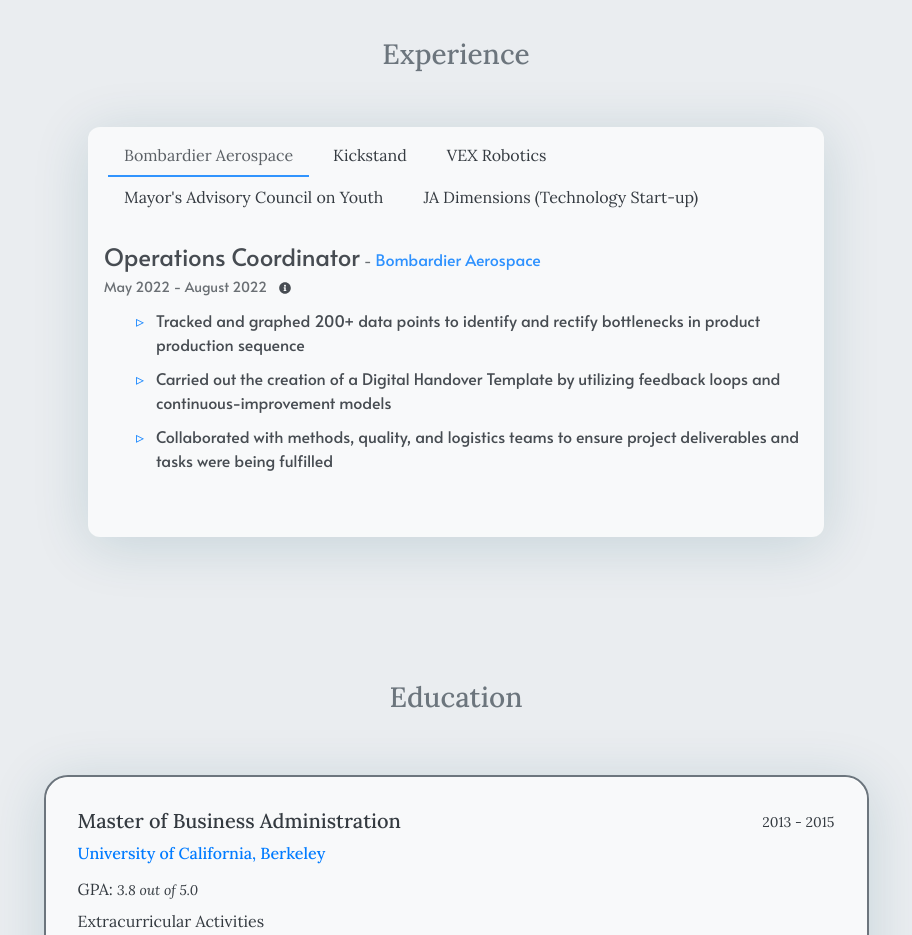
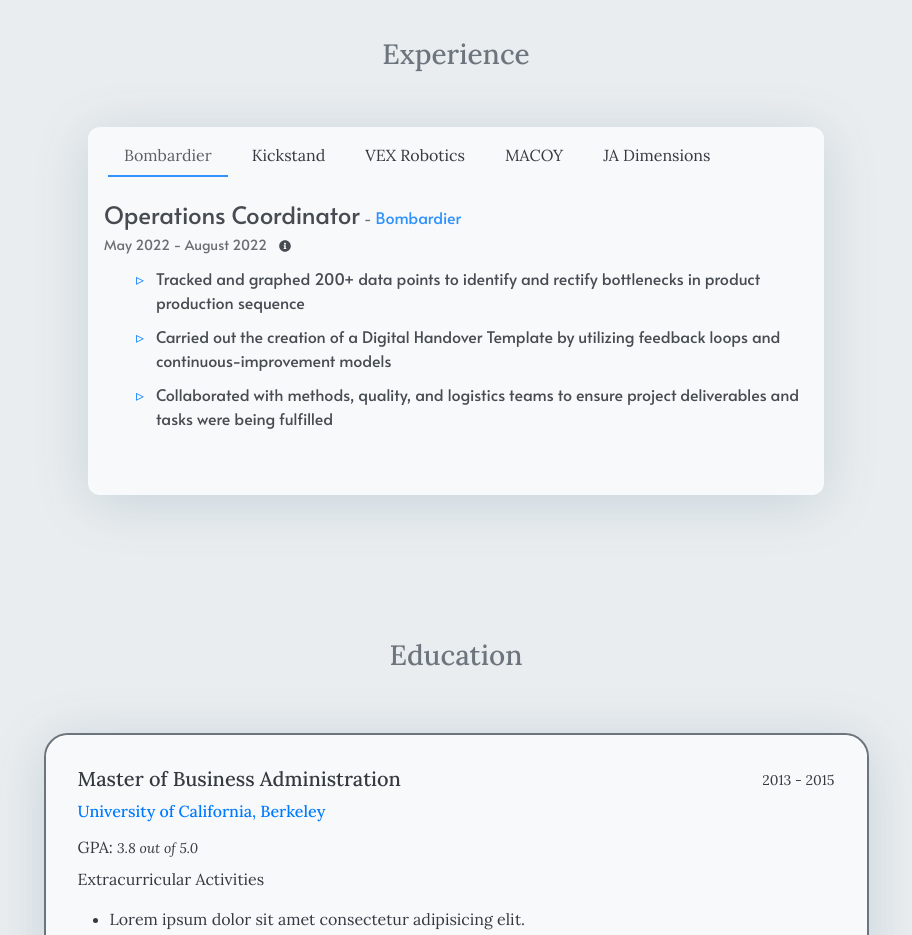
Before and after one commit to Parthdsi/Parthdsi.github.io, a plain HTML site: page index.html in a window 1280 px wide. Shown: the part 1480-2415 px from the top of the page, without its empty margins (184-1096 px from the left). Drawn offline with Linux system fonts and the light colour scheme.

Commit message:
4 commit

```diff
--- a/index.html
+++ b/index.html
@@ -600,11 +600,11 @@ Jack of All Trades
                                 type="button"
                                 role="tab"
                                 data-bs-toggle="pill"
-                                id='Bombardier-Aerospace-May-2022---August-2022-tab'
-                                data-bs-target='#pills-Bombardier-Aerospace-May-2022---August-2022'
-                                aria-controls='Bombardier-Aerospace-May-2022---August-2022'
+                                id='Bombardier-May-2022---August-2022-tab'
+                                data-bs-target='#pills-Bombardier-May-2022---August-2022'
+                                aria-controls='Bombardier-May-2022---August-2022'
                             >
-                                Bombardier Aerospace
+                                Bombardier
                             </div>
                         </li>
 
@@ -651,11 +651,11 @@ Jack of All Trades
                                 type="button"
                                 role="tab"
                                 data-bs-toggle="pill"
-                                id='Mayor&#39;s-Advisory-Council-on-Youth-September-2018---June-2021-tab'
-                                data-bs-target='#pills-Mayor&#39;s-Advisory-Council-on-Youth-September-2018---June-2021'
-                                aria-controls='Mayor&#39;s-Advisory-Council-on-Youth-September-2018---June-2021'
+                                id='MACOY-September-2018---June-2021-tab'
+                                data-bs-target='#pills-MACOY-September-2018---June-2021'
+                                aria-controls='MACOY-September-2018---June-2021'
                             >
-                                Mayor&#39;s Advisory Council on Youth
+                                MACOY
                             </div>
                         </li>
 
@@ -668,11 +668,11 @@ Jack of All Trades
                                 type="button"
                                 role="tab"
                                 data-bs-toggle="pill"
-                                id='JA-Dimensions-(Technology-Start-up)-January-2019---May-2019-tab'
-                                data-bs-target='#pills-JA-Dimensions-(Technology-Start-up)-January-2019---May-2019'
-                                aria-controls='JA-Dimensions-(Technology-Start-up)-January-2019---May-2019'
+                                id='JA-Dimensions-January-2019---May-2019-tab'
+                                data-bs-target='#pills-JA-Dimensions-January-2019---May-2019'
+                                aria-controls='JA-Dimensions-January-2019---May-2019'
                             >
-                                JA Dimensions (Technology Start-up)
+                                JA Dimensions
                             </div>
                         </li>
 
@@ -684,13 +684,13 @@ Jack of All Trades
                         <div
                             class="tab-pane fade show active bg-transparent"
                             role="tabpanel"
-                            id='pills-Bombardier-Aerospace-May-2022---August-2022'
-                            aria-labelledby='pills-Bombardier-Aerospace-May-2022---August-2022-tab'
+                            id='pills-Bombardier-May-2022---August-2022'
+                            aria-labelledby='pills-Bombardier-May-2022---August-2022-tab'
                         >
                             <div>
                                 <span class="h4">Operations Coordinator</span>
                                 <small>-</small>
-                                <a href="http://www.bombardier.com/" target="_blank">Bombardier Aerospace</a>
+                                <a href="http://www.bombardier.com/" target="_blank">Bombardier</a>
                                 <div class="pb-1">
                                     <small>May 2022 - August 2022</small>
 
@@ -699,7 +699,7 @@ Jack of All Trades
                                             style="cursor: pointer;"
                                             data-bs-toggle="tooltip"
                                             data-bs-placement="top"
-                                            data-bs-original-title=Working&#32;as&#32;a&#32;Operations&#32;Coordinator&#32;at&#32;Bombardier&#32;Aerospace
+                                            data-bs-original-title=Working&#32;as&#32;a&#32;Operations&#32;Coordinator&#32;at&#32;Bombardier
                                         >
                                             <i class="fas fa-info-circle fa-xs"></i>
                                         </span>
@@ -807,13 +807,13 @@ Jack of All Trades
                         <div
                             class="tab-pane fade bg-transparent"
                             role="tabpanel"
-                            id='pills-Mayor&#39;s-Advisory-Council-on-Youth-September-2018---June-2021'
-                            aria-labelledby='pills-Mayor&#39;s-Advisory-Council-on-Youth-September-2018---June-2021-tab'
+                            id='pills-MACOY-September-2018---June-2021'
+                            aria-labelledby='pills-MACOY-September-2018---June-2021-tab'
                         >
                             <div>
                                 <span class="h4">Project Coordinator</span>
                                 <small>-</small>
-                                <a href="" target="_blank">Mayor&#39;s Advisory Council on Youth</a>
+                                <a href="" target="_blank">MACOY</a>
 
                                 <div class="pb-1">
                                     <small>September 2018 - June 2021</small>
@@ -823,7 +823,7 @@ Jack of All Trades
                                             style="cursor: pointer;"
                                             data-bs-toggle="tooltip"
                                             data-bs-placement="top"
-                                            data-bs-original-title=Worked&#32;as&#32;a&#32;Project&#32;Coordinator&#32;at&#32;Mayor&#39;s&#32;Advisory&#32;Council&#32;on&#32;Youth
+                                            data-bs-original-title=Worked&#32;as&#32;a&#32;Project&#32;Coordinator&#32;at&#32;MACOY
                                         >
                                             <i class="fas fa-info-circle fa-xs"></i>
                                         </span>
@@ -849,13 +849,13 @@ Jack of All Trades
                         <div
                             class="tab-pane fade bg-transparent"
                             role="tabpanel"
-                            id='pills-JA-Dimensions-(Technology-Start-up)-January-2019---May-2019'
-                            aria-labelledby='pills-JA-Dimensions-(Technology-Start-up)-January-2019---May-2019-tab'
+                            id='pills-JA-Dimensions-January-2019---May-2019'
+                            aria-labelledby='pills-JA-Dimensions-January-2019---May-2019-tab'
                         >
                             <div>
                                 <span class="h4">President and Founder</span>
                                 <small>-</small>
-                                <a href="" target="_blank">JA Dimensions (Technology Start-up)</a>
+                                <a href="" target="_blank">JA Dimensions</a>
 
                                 <div class="pb-1">
                                     <small>January 2019 - May 2019</small>
@@ -865,7 +865,7 @@ Jack of All Trades
                                             style="cursor: pointer;"
                                             data-bs-toggle="tooltip"
                                             data-bs-placement="top"
-                                            data-bs-original-title=Worked&#32;as&#32;a&#32;President&#32;and&#32;Founder&#32;at&#32;JA&#32;Dimensions&#32;(Technology&#32;Start-up)
+                                            data-bs-original-title=Worked&#32;as&#32;a&#32;President&#32;and&#32;Founder&#32;at&#32;JA&#32;Dimensions
                                         >
                                             <i class="fas fa-info-circle fa-xs"></i>
                                         </span>
```
